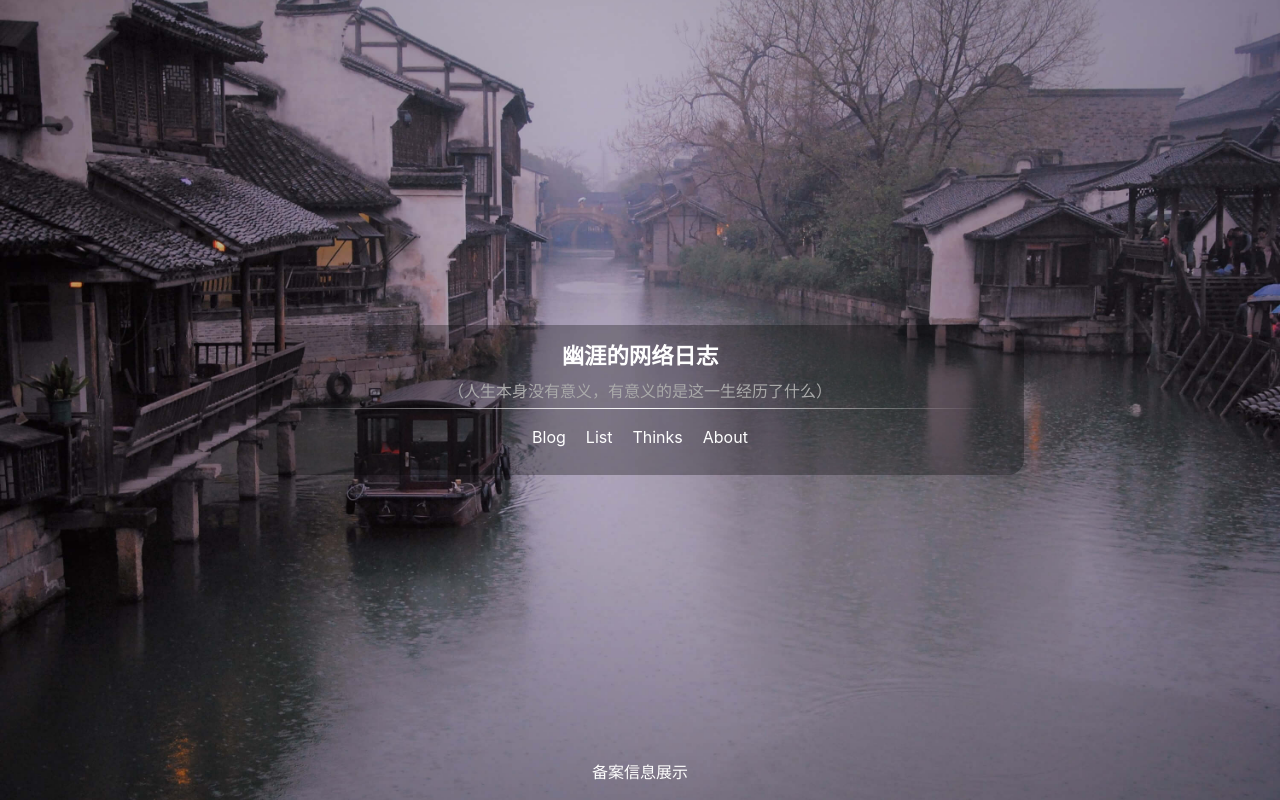
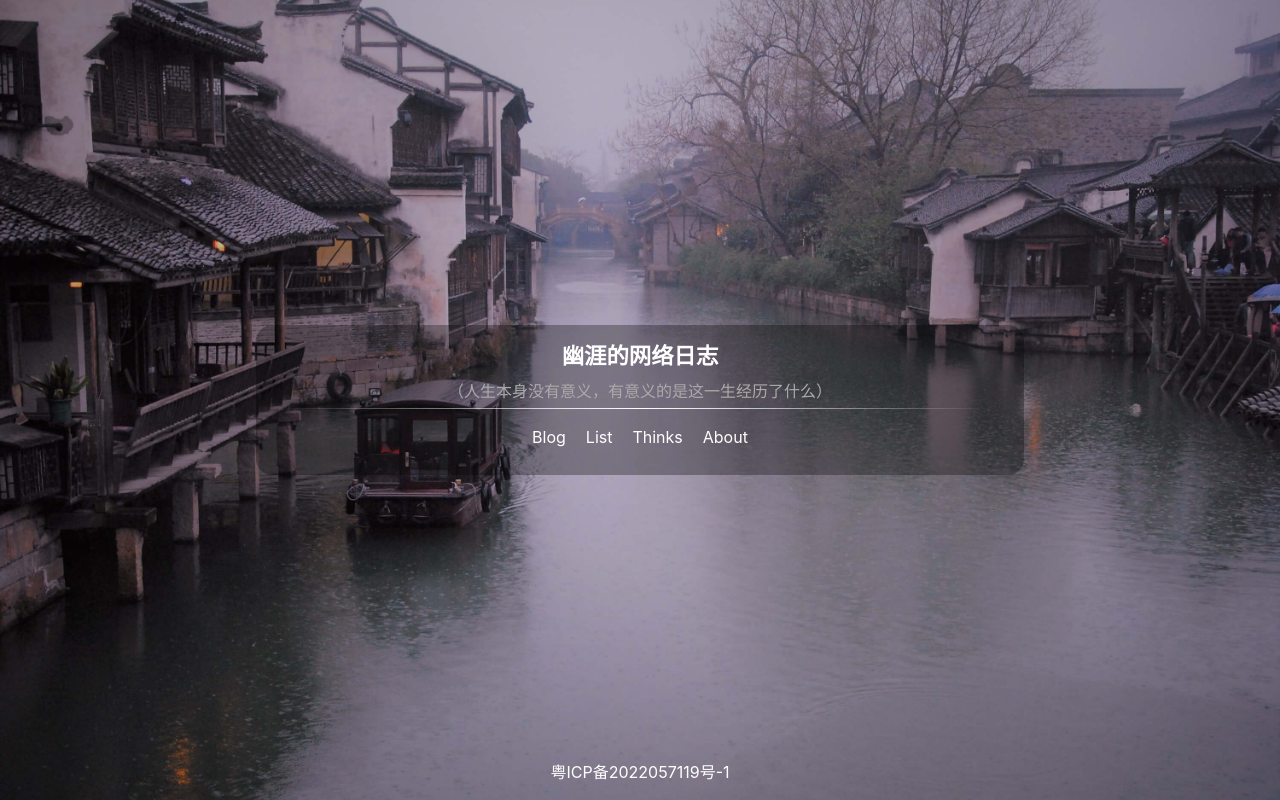
Before and after one commit to qiyueximeng/blog, a Next.js app: page / in a window 1280 px wide. Built offline with nearby package versions, Linux system fonts and the light colour scheme.

Commit message:
feat: add beian message

```diff
--- a/pages/index.js
+++ b/pages/index.js
@@ -44,7 +44,11 @@ export default function Home({ word }) {
         </ul>
       </section>
 
-      <footer className={styles.footer}>备案信息展示</footer>
+      <footer className={styles.footer}>
+        <a target="_blank" href="https://beian.miit.gov.cn/" rel="noreferrer">
+          粤ICP备2022057119号-1
+        </a>
+      </footer>
 
       {/* <section className={`${utilStyles.headingMd} ${utilStyles.padding1px}`}>
         <h2 className={utilStyles.headingLg}>Blog</h2>
```
Also changed, not shown: 1 other file (tests, documents, lock files or other folders).
